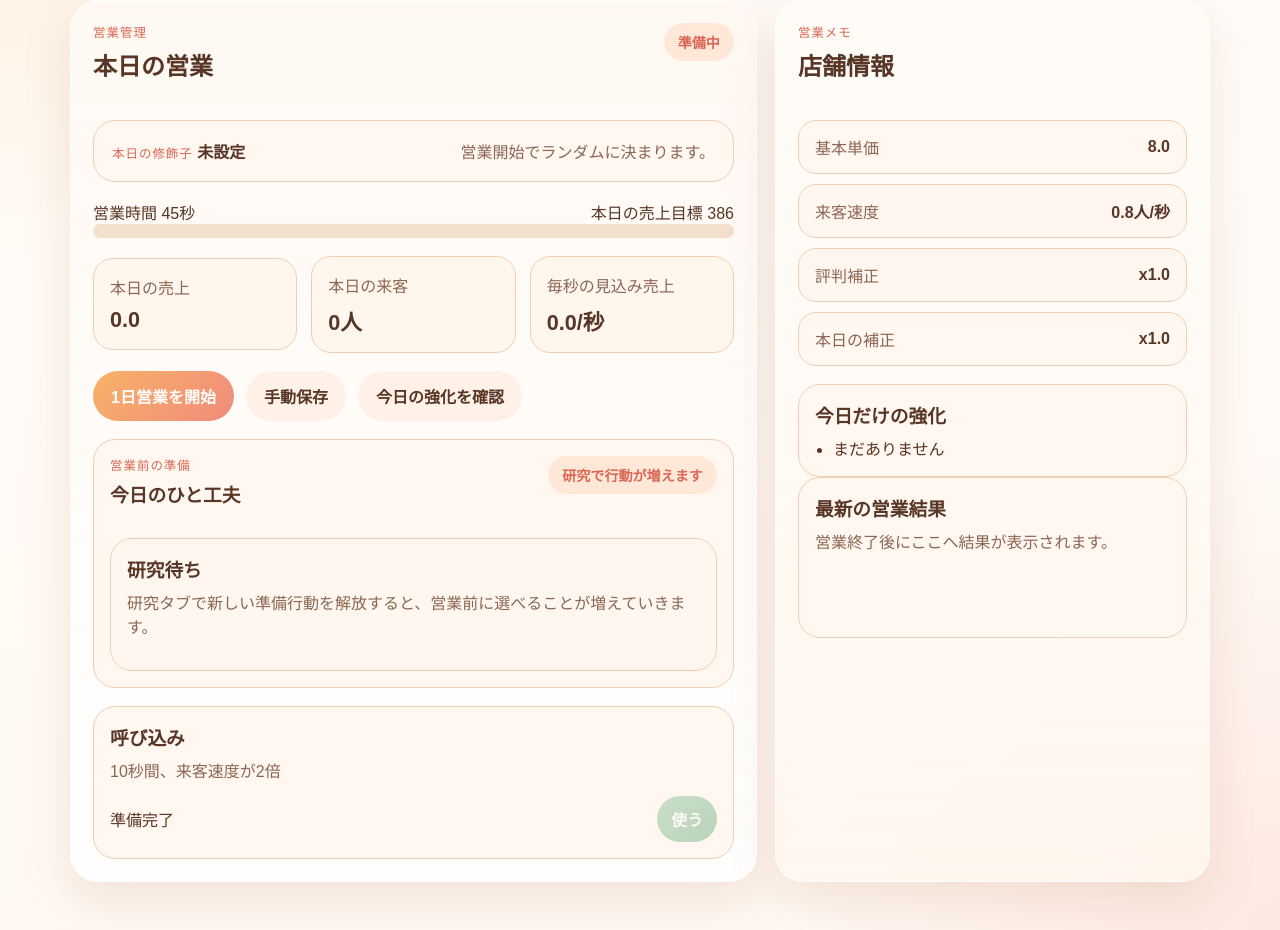
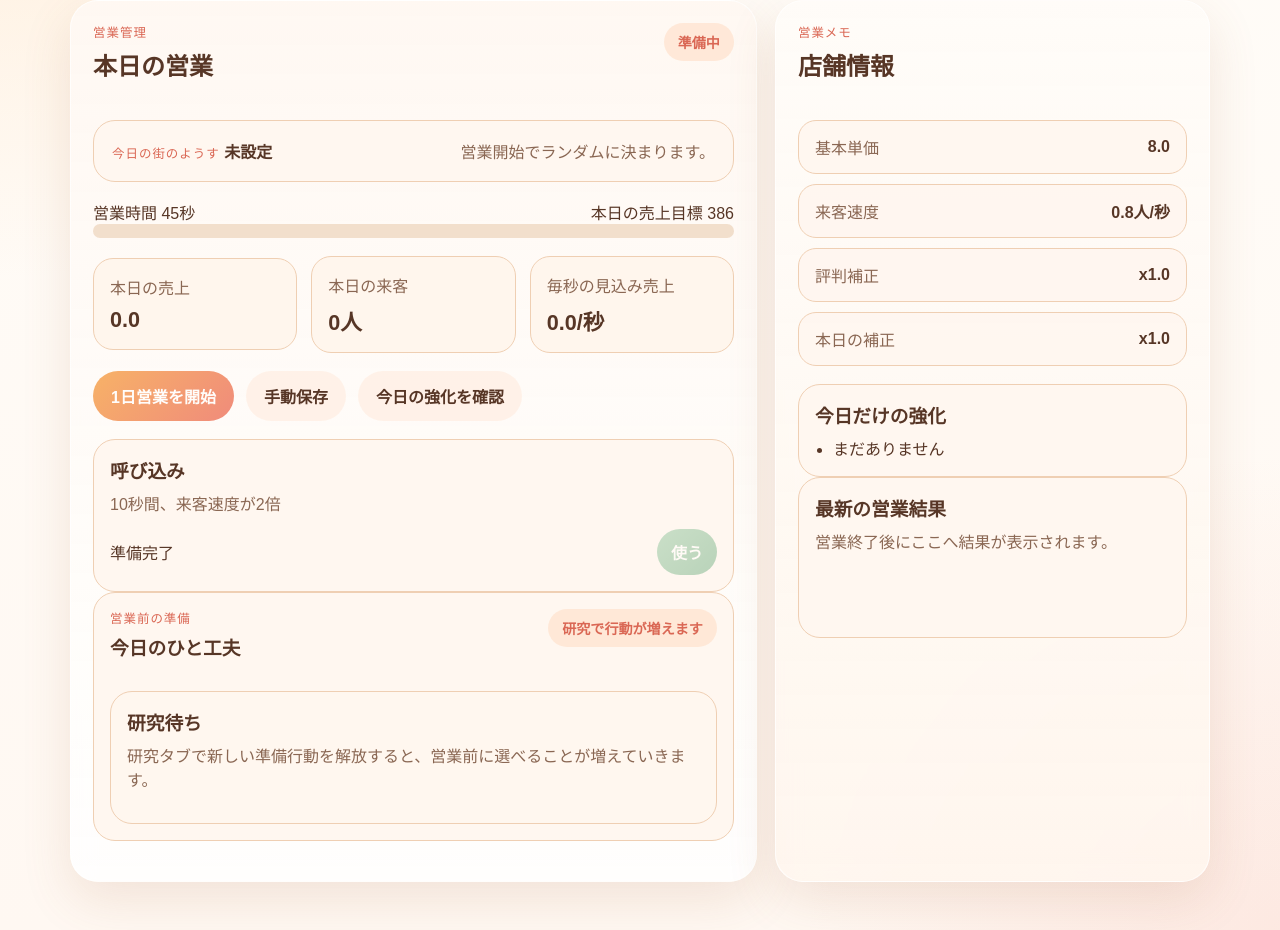
Before and after one commit to ststs811-ship-it/cute-cafe-idle, a website: page index.html in a window 1280 px wide. Shown: the part 382-1312 px from the top of the page. Drawn offline with Linux system fonts and the light colour scheme.

Commit message:
Refine cafe wording and operations layout

```diff
--- a/index.html
+++ b/index.html
@@ -73,7 +73,7 @@
 
               <div class="day-modifier" id="daily-modifier-card">
                 <div>
-                  <span class="mini-label">本日の修飾子</span>
+                  <span class="mini-label">今日の街のようす</span>
                   <strong id="daily-modifier-name">未設定</strong>
                 </div>
                 <p id="daily-modifier-desc">営業開始でランダムに決まります。</p>
@@ -110,6 +110,8 @@
                 <button class="ghost-button" id="reset-run-button">今日の強化を確認</button>
               </div>
 
+              <div class="boost-grid" id="boost-grid"></div>
+
               <div class="prep-card">
                 <div class="panel-head compact">
                   <div>
@@ -120,8 +122,6 @@
                 </div>
                 <div class="prep-grid" id="prep-grid"></div>
               </div>
-
-              <div class="boost-grid" id="boost-grid"></div>
             </section>
 
             <section class="panel secondary">
--- a/script.js
+++ b/script.js
@@ -205,7 +205,7 @@ const TREE_NODES = [
   {
     id: 'festivalBoard',
     name: 'イベント黒板',
-    description: '日替わり修飾子の良い面をさらに活かします。',
+    description: '日替わりの街のようすの良い面をさらに活かします。',
     cost: 3,
     branch: '右ルート',
     requires: ['choicePlus'],
@@ -574,8 +574,8 @@ const RESEARCH_NODES = [
     id: 'modifierReroll',
     name: '天気メモの見直し',
     cost: 3,
-    description: '日替わり修飾子を営業前に1回だけ引き直せます。',
-    effectText: '修飾子の事前確認と引き直しを解放',
+    description: '日替わりの街のようすを営業前に1回だけ引き直せます。',
+    effectText: '街のようすの事前確認と引き直しを解放',
     requires: [],
     apply(state) {
       state.systems.modifierRerollUnlocked = true;
@@ -1391,7 +1391,7 @@ function renderPrepOptions() {
     const modifier = getModifierById(state.preDay.forecastModifierId);
     cards.push(`
       <article class="prep-option">
-        <h3>日替わり修飾子</h3>
+        <h3>今日の街のようす</h3>
         <p>${modifier.name}</p>
         <small>${modifier.description}</small>
         <button class="inline-button" id="reroll-modifier-button" ${isActive || state.preDay.modifierRerollUsed ? 'disabled' : ''}>
```
